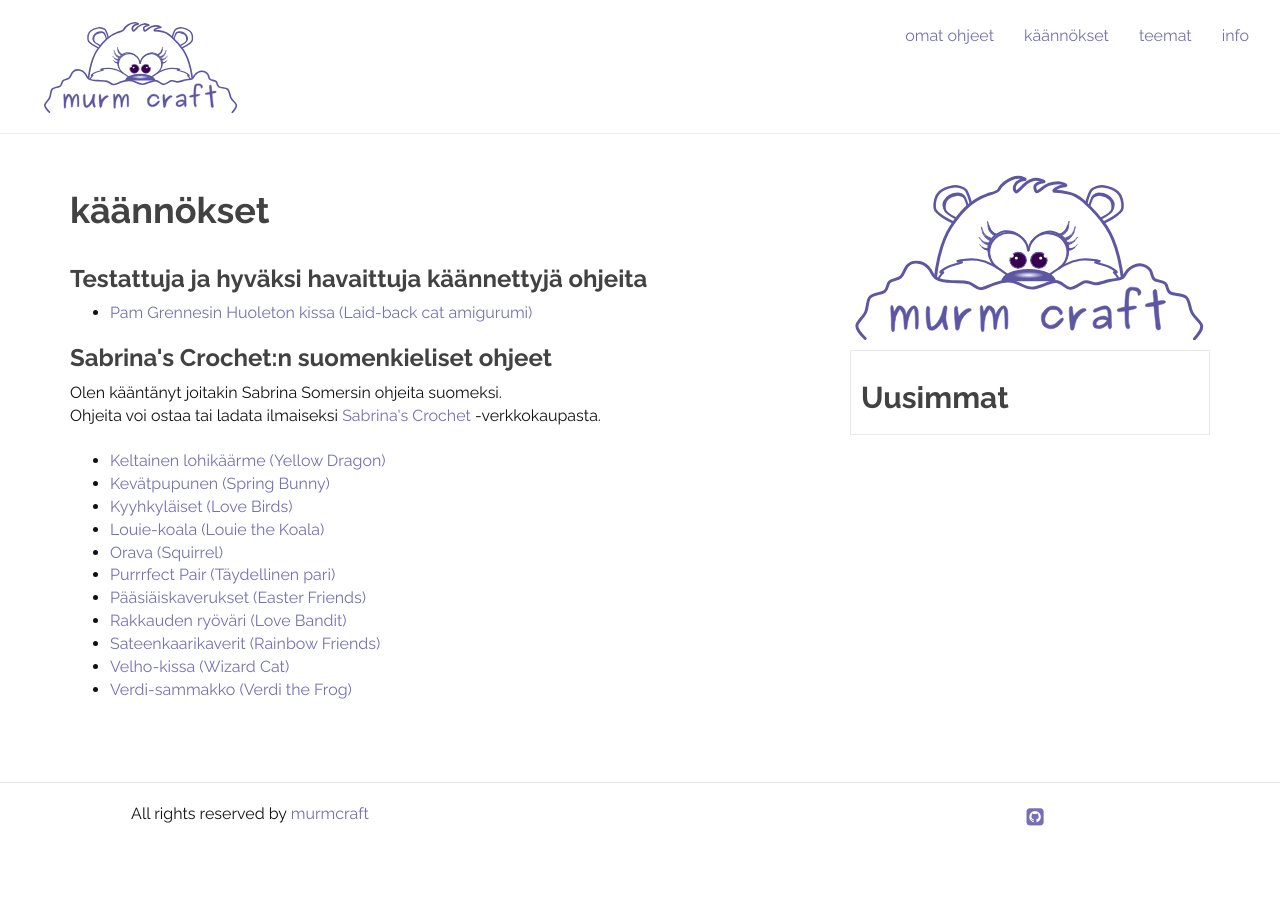
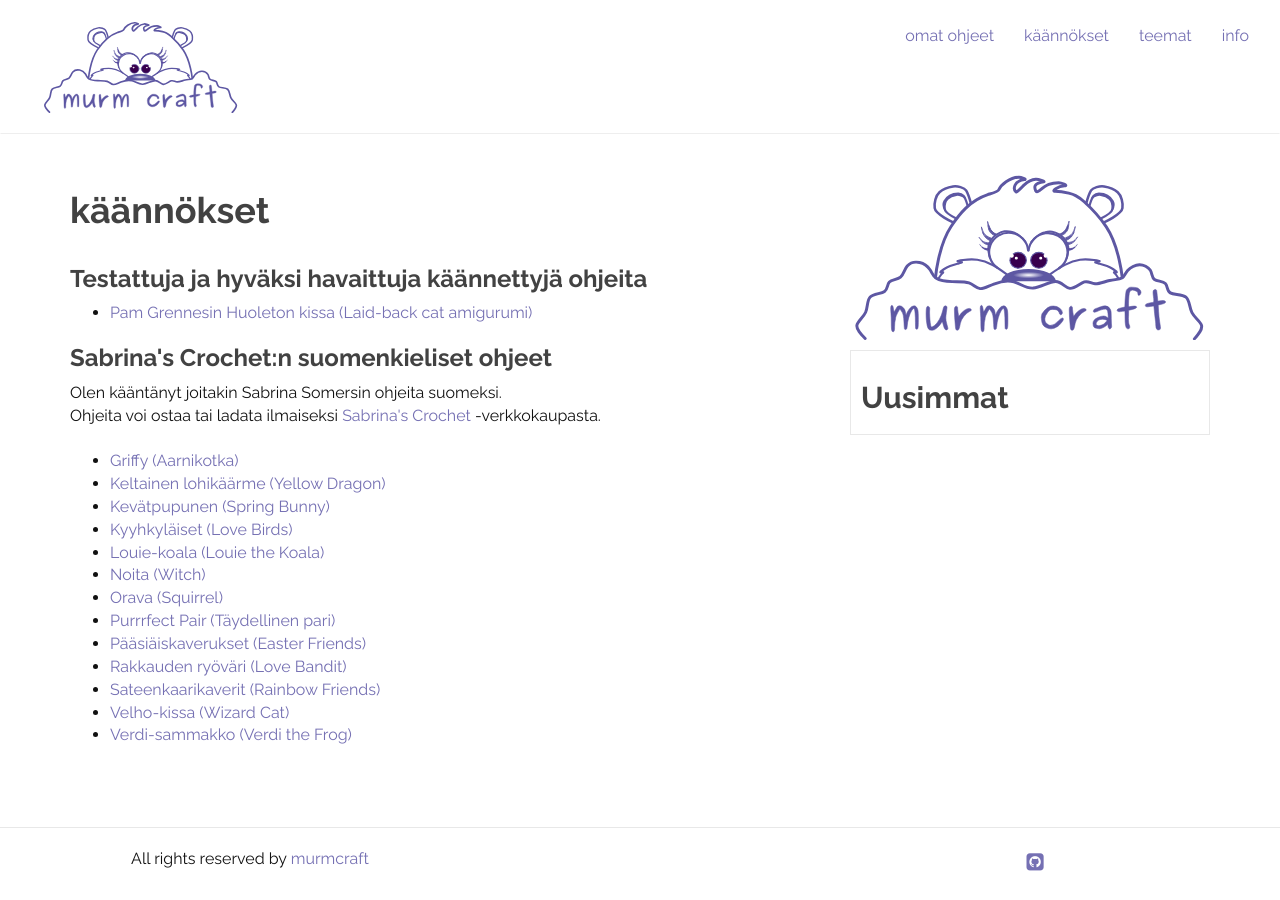
Before and after one commit to murmcraft/murmcraft.github.io, a Jekyll site: the page built from translations.html, in a window 1280 px wide. Built offline with Jekyll 4.4.1, drawn with Linux system fonts in a browser that asks for light colours.

Commit message:
add links

```diff
--- a/translations.html
+++ b/translations.html
@@ -15,10 +15,12 @@ Olen kääntänyt joitakin Sabrina Somersin ohjeita suomeksi.
 <br>Ohjeita voi ostaa tai ladata ilmaiseksi <a href="https://www.sabrinasomers.com/" target="_blank">Sabrina's Crochet</a> -verkkokaupasta.
 <br><br>
 <ul>
+  <li><a href="https://www.sabrinasomers.com/amigurumi/crochet-pattern-griffy/" target="_blank">Griffy (Aarnikotka)</a></li>
   <li><a href="https://www.sabrinasomers.com/amigurumi/crochet-pattern-yellow-dragon/" target="_blank">Keltainen lohikäärme (Yellow Dragon)</a></li>
   <li><a href="https://www.sabrinasomers.com/amigurumi/crochet-pattern-spring-bunny/" target="_blank">Kevätpupunen (Spring Bunny)</a></li>
   <li><a href="https://www.sabrinasomers.com/amigurumi/crochet-pattern-love-birds/" target="_blank">Kyyhkyläiset (Love Birds)</a></li>
   <li><a href="https://www.sabrinasomers.com/amigurumi/crochet-pattern-louie-the-koala/" target="_blank">Louie-koala (Louie the Koala)</a></li>
+  <li><a href="https://www.sabrinasomers.com/amigurumi/crochet-pattern-witch/" target="_blank">Noita (Witch)</a></li>
   <li><a href="https://www.sabrinasomers.com/amigurumi/crochet-pattern-squirrel/" target="_blank">Orava (Squirrel)</a></li>
   <li><a href="https://www.sabrinasomers.com/amigurumi/crochet-pattern-purrrfect-pair/" target="_blank">Purrrfect Pair (Täydellinen pari)</a></li>
   <li><a href="https://www.sabrinasomers.com/amigurumi/crochet-pattern-easter-friends/" target="_blank">Pääsiäiskaverukset (Easter Friends)</a></li>
```
